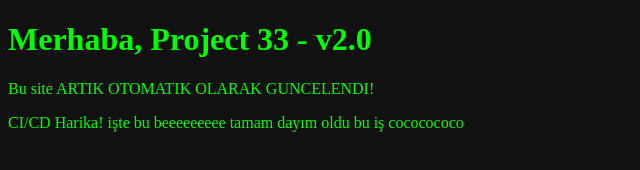
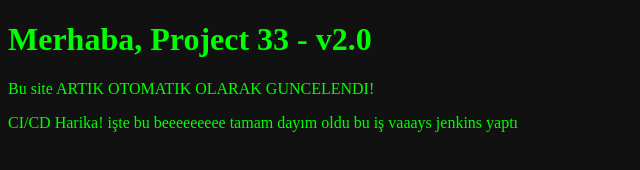
Before and after one commit to Harunn32/project33, a plain HTML site: page index.html in a window 1280 px wide. Shown: the full height of the page, 0-640 px from the left. Drawn offline with Linux system fonts and the light colour scheme.

Commit message:
jenkinsss

```diff
--- a/index.html
+++ b/index.html
@@ -6,6 +6,6 @@
 <body style="background-color: #111; color: #00FF00;">
     <h1>Merhaba, Project 33 - v2.0</h1>
     <p>Bu site ARTIK OTOMATIK OLARAK GUNCELENDI!</p>
-    <p>CI/CD Harika! işte bu beeeeeeeee tamam dayım oldu bu iş cococococo</p>
+    <p>CI/CD Harika! işte bu beeeeeeeee tamam dayım oldu bu iş vaaays jenkins yaptı </p>
 </body>
 </html>
```
